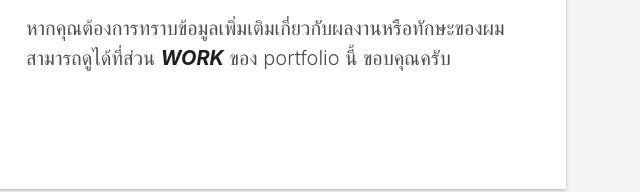
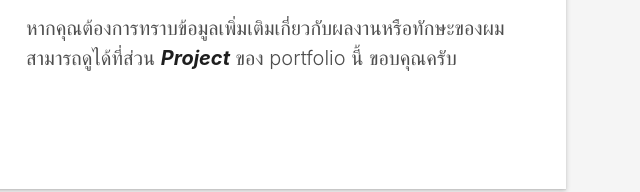
Before and after one commit to sirasith-BU/Sirasith-Webport, a plain HTML site: page index.html in a window 1280 px wide. Shown: the part 1439-1631 px from the top of the page, 629-1269 px from the left. Drawn offline with Linux system fonts and the light colour scheme; files whose address does not match are found by name.

Commit message:
chage work to project - about

```diff
--- a/index.html
+++ b/index.html
@@ -182,7 +182,7 @@
                   </p>
                   <p class="lead">
                     หากคุณต้องการทราบข้อมูลเพิ่มเติมเกี่ยวกับผลงานหรือทักษะของผม สามารถดูได้ที่ส่วน <a class="js-scroll"
-                      href="#work" style="font-weight: bold; font-style: italic;">WORK</a> ของ portfolio
+                      href="#work" style="font-weight: bold; font-style: italic;">Project</a> ของ portfolio
                     นี้ ขอบคุณครับ
                   </p>
                 </div>
```
